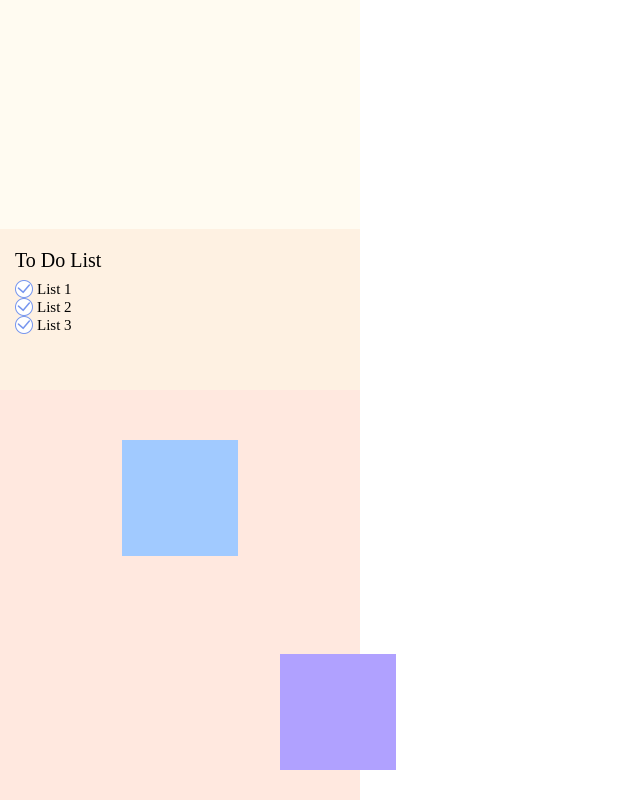
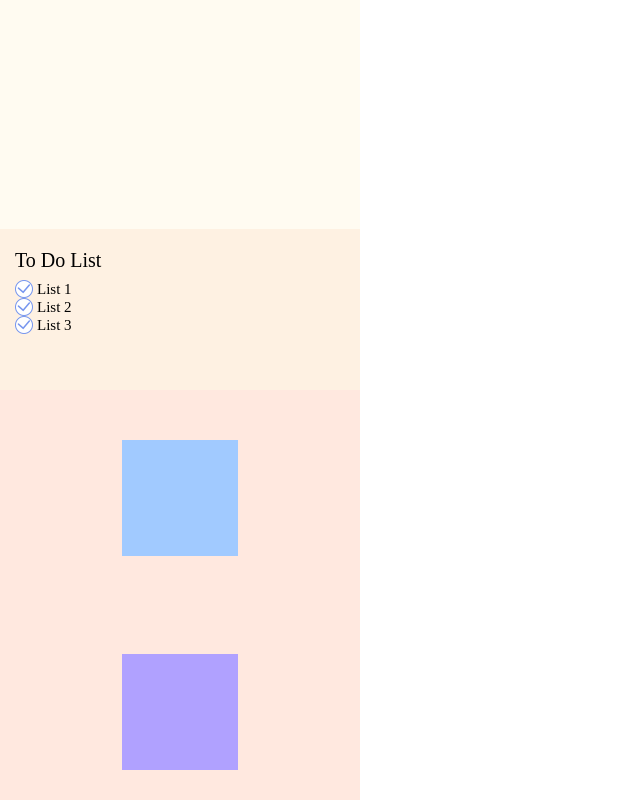
Before and after one commit to jong0717/CSS-practice, a plain HTML site: page Css_ani/scroll.html in a window 1280 px wide. Shown: the part 454-1254 px from the top of the page, without its empty margins (0-640 px from the left). Drawn offline with nearby package versions, Linux system fonts and the light colour scheme.

Commit message:
스크롤 애니메이션

```diff
--- a/Css_ani/scroll.html
+++ b/Css_ani/scroll.html
@@ -37,20 +37,26 @@
             let listItemTop = $('.todo__list_item').offset().top;
             let rectLeftTop = $('.left_center').offset().top;
             let rectRightTop = $('.right_center').offset().top;
-            if (100 < scrollTop) {
+            if (scrollTop+viewportTop > listItemTop) {
                 $('.todo__list_item').addClass('todo__list_item-on');
+            } else {
+                $('.todo__list_item').removeClass('todo__list_item-on');
             }
-            if (400 < scrollTop) {
+            if (scrollTop+viewportTop > rectLeftTop) {
                 $('.left_center').addClass('left_center-ani')
+            } else {
+                $('.left_center').removeClass('left_center-ani')
             }
-            if (500 < scrollTop) {
+            if (scrollTop+viewportTop > rectRightTop) {
                 $('.right_center').addClass('right_center-ani')
+            } else {
+                $('.right_center').removeClass('right_center-ani')
             }
-            console.log('scrollTop :',scrollTop);
-            console.log('viewportTop :',viewportTop);
-            console.log('listItemTop :',listItemTop);
-            console.log('rectLeftTop: ',rectLeftTop);
-            console.log('rectRightTop :',rectRightTop);
+            // console.log('scrollTop :',scrollTop);
+            // console.log('viewportTop :',viewportTop);
+            // console.log('listItemTop :',listItemTop);
+            // console.log('rectLeftTop: ',rectLeftTop);
+            // console.log('rectRightTop :',rectRightTop);
         })
     </script>
 </body>
```
Also changed, not shown: 1 other file.
